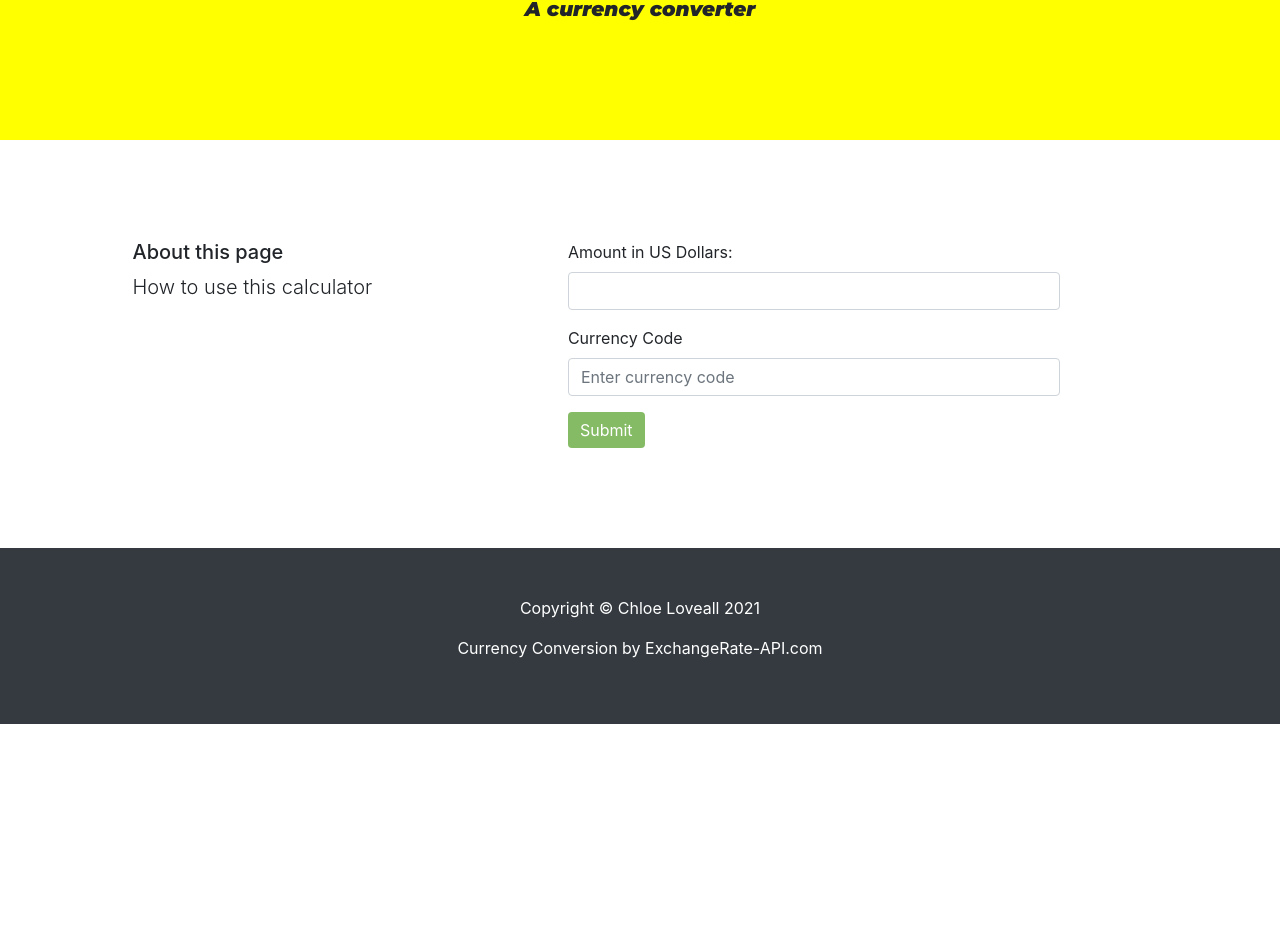
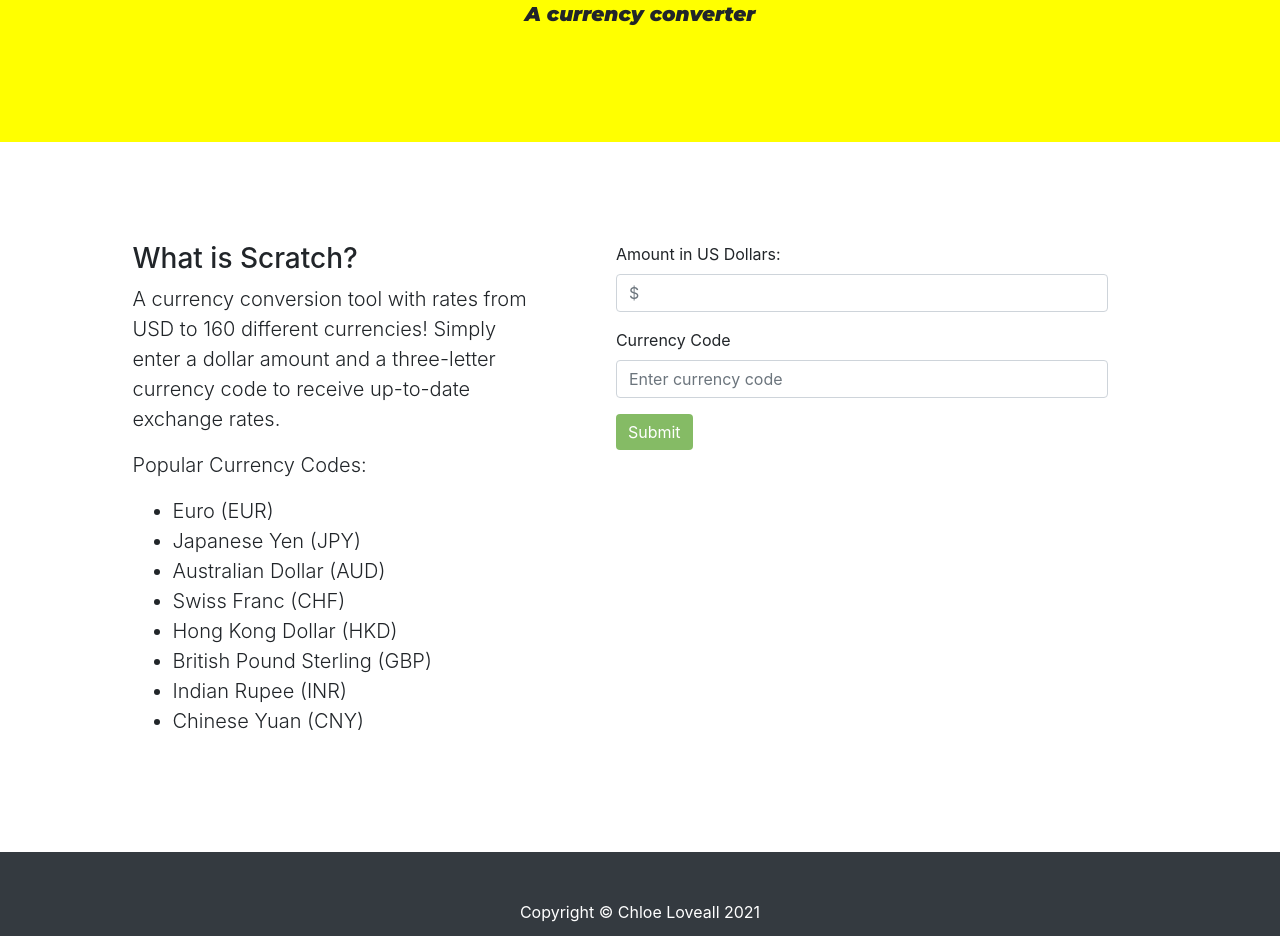
Before and after one commit to chloeloveall/Scratch, a website built with webpack: page src/index.html in a window 1280 px wide. Shown: the part 234-1170 px from the top of the page. Before the commit the page ends 958 px from the top, so only its background shows below. Built offline with nearby package versions, Linux system fonts and the light colour scheme.

Commit message:
Update title/h1, add description/content, add space between columns, add div to hold button and output, add email link

```diff
--- a/src/index.html
+++ b/src/index.html
@@ -3,13 +3,13 @@
 <head>
   <meta charset="utf-8">
   <meta name="viewport" content="width=device-width, initial-scale=1">
-  <title>Currency Exchanger</title>
+  <title>Scratch: Currency Converter</title>
 </head>
 <body>
     <header class="bg">
       <div class="container text-center">
-        <h1>SCRATCH</h1>
-        <p class="lead">A currency converter</p>
+        <h1>$CRATCH</h1>
+        <p class="lead"><h2>A currency converter</h2></p>
       </div>
     </header>
 
@@ -20,14 +20,26 @@
 
             <div class="row">
               <div class="col-5">
-                <h2>About this page</h2>
-                <p class="lead">How to use this calculator</p>
+                <h3>What is Scratch?</h3>
+                <p class="lead">A currency conversion tool with rates from USD to 160 different currencies! Simply enter a dollar amount and a three-letter currency code to receive up-to-date exchange rates.</p>
+                <p class="lead">Popular Currency Codes:</p>
+                <ul class="lead">
+                  <li>Euro (EUR)</li>
+                  <li>Japanese Yen (JPY)</li>
+                  <li>Australian Dollar (AUD)</li>
+                  <li>Swiss Franc (CHF)</li>
+                  <li>Hong Kong Dollar (HKD)</li>
+                  <li>British Pound Sterling (GBP)</li>
+                  <li>Indian Rupee (INR)</li>
+                  <li>Chinese Yuan (CNY)</li>
+                </ul>
               </div>
-              <div class="col-6">
+
+              <div class="col-6 ml-5">
                 <form id="currencyForm">
                   <div class="form-group">
                     <label for="dollar-input">Amount in US Dollars:</label>
-                    <input class="form-control" type="number" min="0" id="dollar-input" required>
+                    <input class="form-control" type="number" min="0" id="dollar-input" required placeholder="$">
                   </div>
                   <div class="form-group">
                     <label for="currency-input">Currency Code</label>
@@ -35,7 +47,10 @@
                   </div>
                   <button type="submit" class="btn btn-primary">Submit</button>
                 </form>
-                <div id="currencyOutput">
+                <div id="display">
+                  <div id="currencyOutput">
+                  </div>
+                  <button id="reset" type="reset" class="btn btn-primary">Reset</button>
                 </div>
               </div>
             </div>
@@ -46,7 +61,7 @@
 
     <footer class="py-5 bg-dark">
       <div class="container">
-        <p class="text-center text-white">Copyright &copy; Chloe Loveall 2021</p>
+        <p class="text-center text-white">Copyright &copy; <a href = "mailto: chloeloveall@protonmail.com">Chloe Loveall</a> 2021</p>
         <p class="text-center text-white"><a href="https://www.exchangerate-api.com">Currency Conversion by ExchangeRate-API.com</a></p>
       </div>
     </footer>
```
